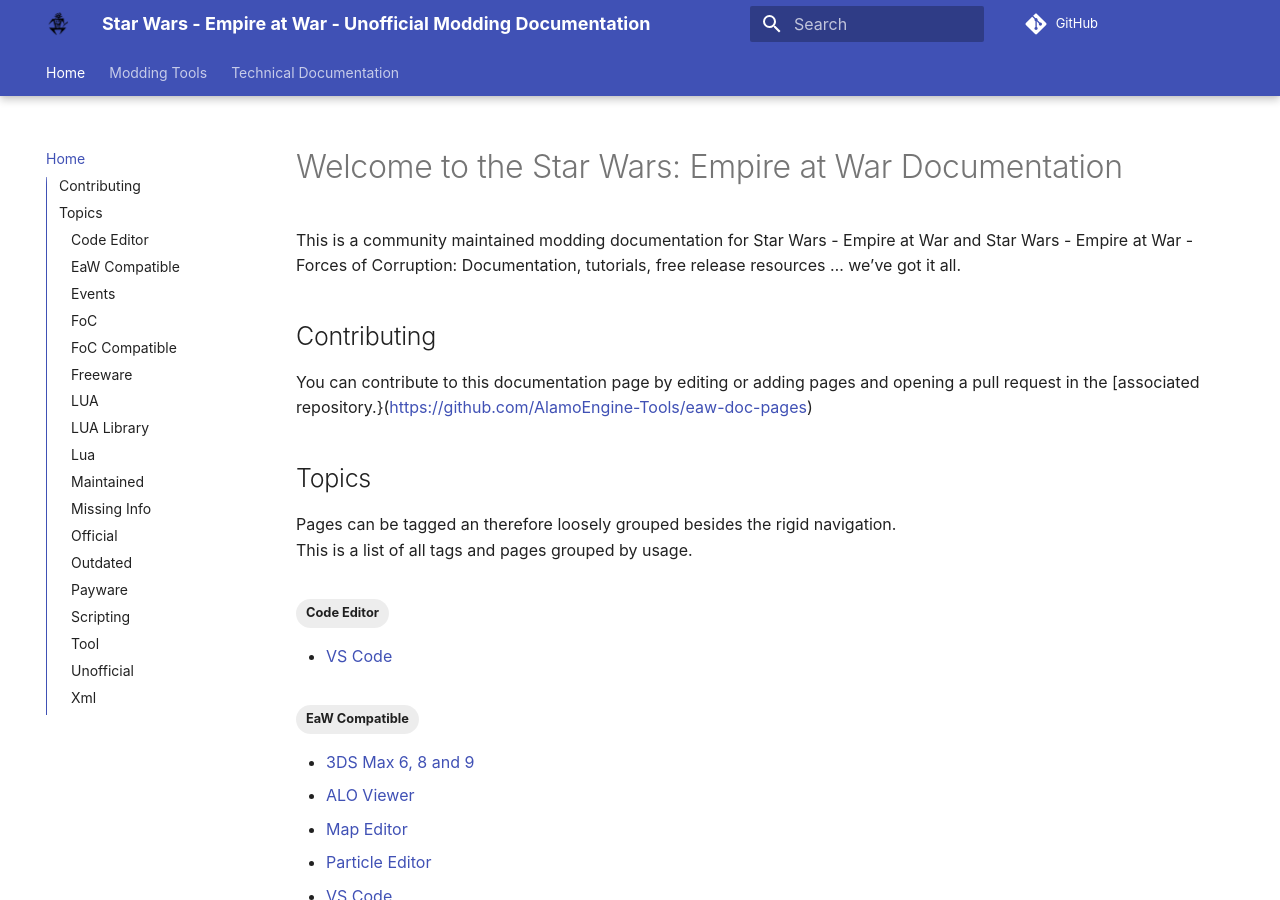
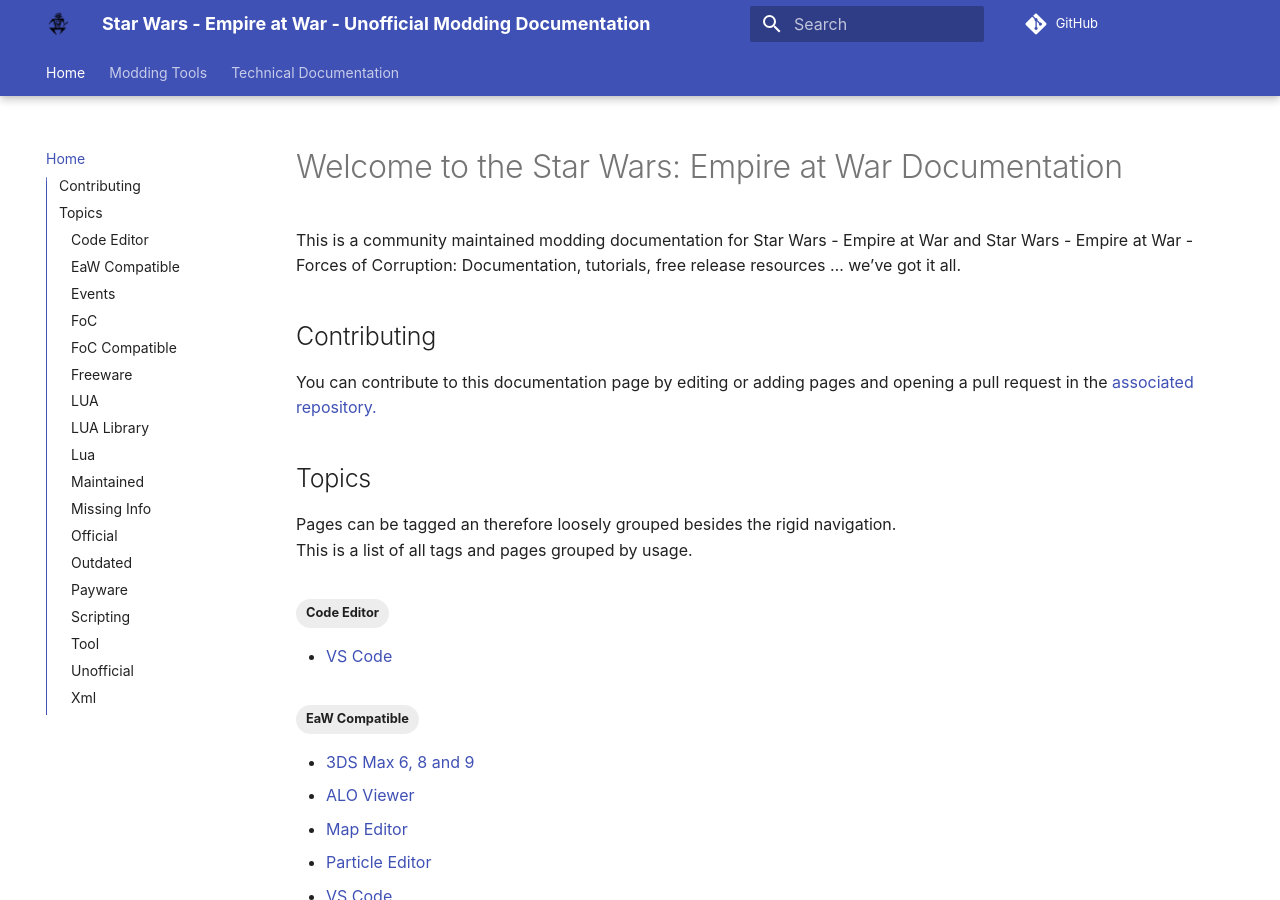
Before and after one commit to AlamoEngine-Tools/eaw-doc-pages, an MkDocs documentation site: the page built from docs/index.md, in a window 1280 px wide and 900 px high. Built offline with MkDocs 1.6.1 and Material for MkDocs 9.7.7, drawn with Linux system fonts in a browser that asks for light colours; comment, search, counter and statistics services are not loaded.

Commit message:
Update index.md

```diff
--- a/docs/index.md
+++ b/docs/index.md
@@ -9,7 +9,7 @@
 
 ## Contributing
 
-You can contribute to this documentation page by editing or adding pages and opening a pull request in the [associated repository.}(https://github.com/AlamoEngine-Tools/eaw-doc-pages)
+You can contribute to this documentation page by editing or adding pages and opening a pull request in the [associated repository.](https://github.com/AlamoEngine-Tools/eaw-doc-pages)
 
 ## Topics
 
```
